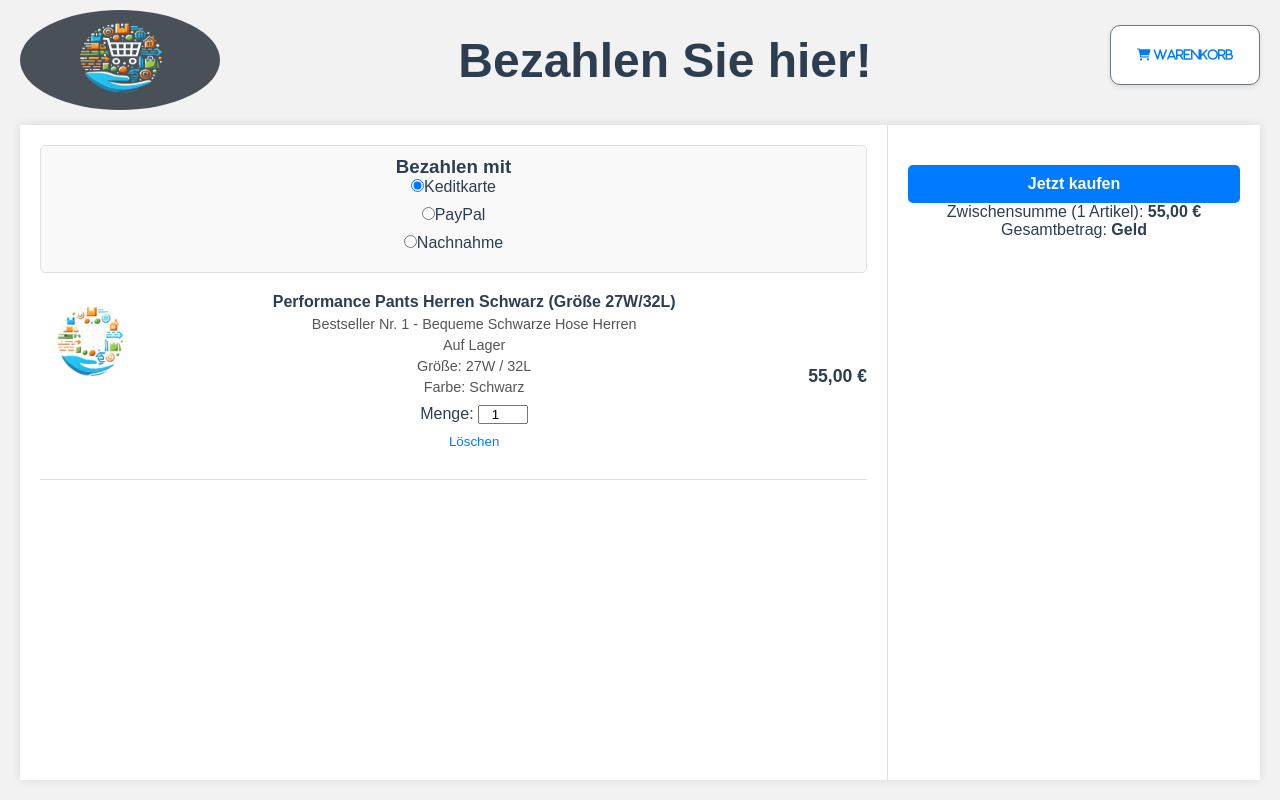
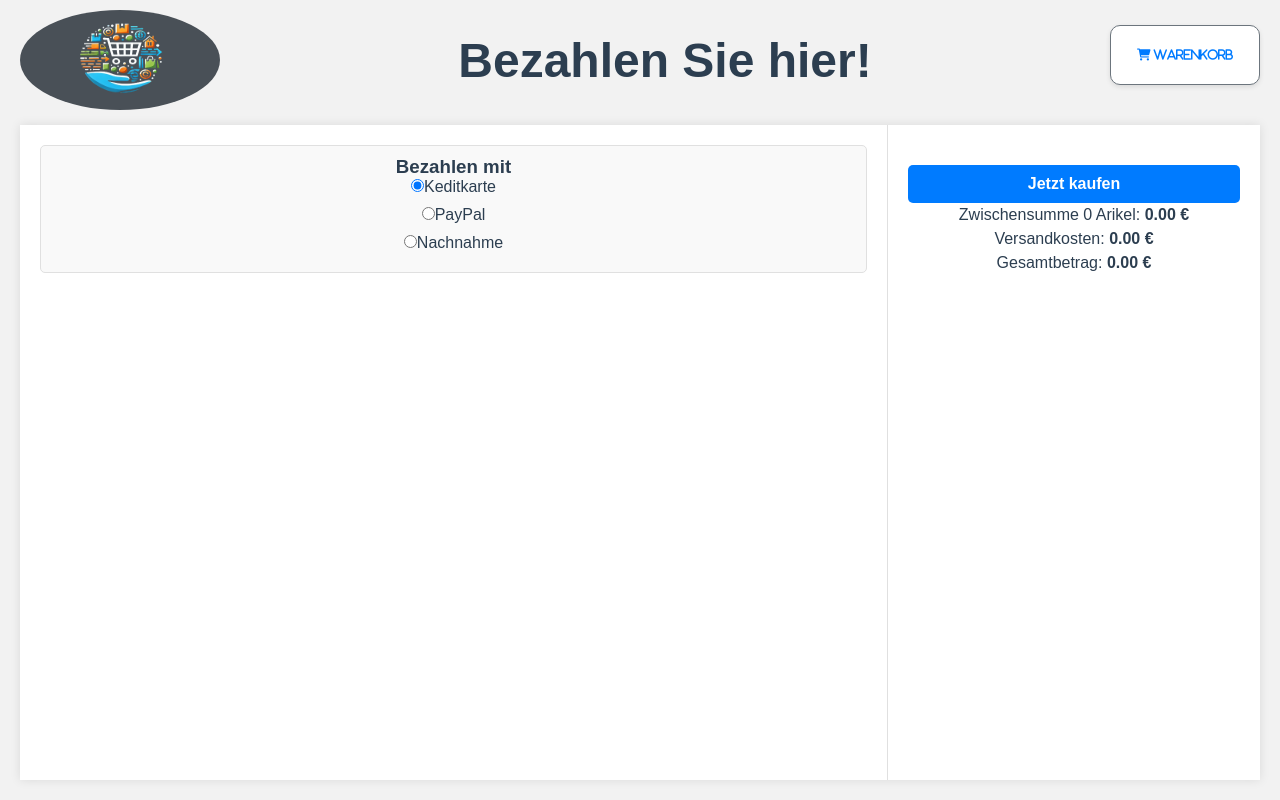
Before and after one commit to PinguGit/Project-ShopBase, a Vue app in the folder Frontend/frontend/: page /checkout-page in a window 1280 px wide. Built offline with nearby package versions, Linux system fonts and the light colour scheme.

Commit message:
shopping und checkout page

```diff
--- a/Frontend/frontend/src/stores/cart.js
+++ b/Frontend/frontend/src/stores/cart.js
@@ -27,7 +27,7 @@ export const useCartStore = defineStore('cart', {
         updateItemQuantity(index, quantity) {
         // Sicherstellen, dass das Produkt existiert und die Menge >= 1 ist
         if (this.activ_products_shoppingcart[index]) {
-            this.activ_products_shoppingcart[index].quantity = Math.max(quantity, 1); // Menge nicht kleiner als 1
+            this.activ_products_shoppingcart[index].anzahl = Math.max(quantity, 1); // Menge nicht kleiner als 1
         }
       }
     }
--- a/Frontend/frontend/src/views/checkout_page.vue
+++ b/Frontend/frontend/src/views/checkout_page.vue
@@ -42,24 +42,25 @@
                             <label for="cash-on-delivery">Nachnahme</label>
                         </div>
                     </div>
+                    <div v-for="(item, index) in groupedCartItems" :key="index">
                         <div class="cart-item">
                             <div class="item-image">
                                 <img src="../assets/LogoReal.png" alt="Artikelbild" width="100px" height="100px">
                             </div>
                             <div class="item-details">
-                            <p class="item-title">Performance Pants Herren Schwarz (Größe 27W/32L)</p>
-                            <p class="item-subtitle">Bestseller Nr. 1 - Bequeme Schwarze Hose Herren</p>
+                                <p class="item-title">{{ item.produkt_name}}</p>
                                 <p class="item-availability">Auf Lager</p>
                                 <p class="item-size">Größe: 27W / 32L</p>
                                 <p class="item-color">Farbe: Schwarz</p>
                                 <div class="item-actions">
                                     <label for="quantity">Menge: </label>
-                                <input id="quantity" type="number" value="1" min="1">
-                                <button>Löschen</button>
+                                    <p> {{ item.anzahl }}</p>
+                                    <button @click="removeFromCart(item)" style="width: 50px;">Löschen</button>
                                 </div>
                             </div>
                             <div class="item-price">
-                            <p>55,00 €</p>
+                                <p>{{ (item.preis * item.anzahl).toFixed(2) }} €</p>
+                            </div>
                         </div>
                     </div>
 
@@ -69,14 +70,92 @@
                 <!-- Zahlungsbereich -->
                 <div class="payment-section">
                     <button class="buy-button">Jetzt kaufen</button>
-                    <p>Zwischensumme (1 Artikel): <strong>55,00 €</strong></p>
-                    <p>Gesamtbetrag: <strong>Geld</strong></p>
+                    <p>Zwischensumme {{ totalItems }} Arikel: <strong>{{ totalAmount.toFixed(2) }} €</strong></p>
+                    <p>Versandkosten: <strong>0.00 €</strong></p>
+                    <p>Gesamtbetrag: <strong>{{ totalAmount.toFixed(2) }} €</strong></p>
                 </div>
             </div>
         </div>
     </body>
     </html>
 </template>
+
+<script>
+import { useCartStore } from '@/stores/cart';
+import { computed } from 'vue';
+
+export default {
+    name: 'ShoppingCart',
+    setup() {
+        const cartStore = useCartStore();
+
+        // Greife auf die aktiven Produkte im Warenkorb zu
+        const cartItems = computed(() => cartStore.activ_products_shoppingcart);
+
+
+        // Gruppiere die Produkte und zähke die Menge pro Produkt
+        const groupedCartItems = computed(() => {
+            const uniqueItems = [];
+            cartItems.value.forEach((item) => {
+                const existingItem = uniqueItems.find(
+                    (uniqueItem) => uniqueItem.produkt_name === item.produkt_name
+                );
+                if (existingItem) {
+                    existingItem.quantity += item.anzahl || 1;
+                } else {
+                    uniqueItems.push({ ...item, quantity: item.anzahl || 1});
+                }
+            });
+            return uniqueItems;
+        });
+
+        // Berechne die Gesamtanzahl der Artikel im Warenkorb
+        const totalItems = computed(() => {
+            return groupedCartItems.value.reduce((total, item) => total + item.anzahl, 0);
+        });
+
+        // Berechne den Gesamtpreis aller Artikel im Warenkorb
+        const totalAmount = computed(() => {
+            return groupedCartItems.value.reduce((total, item) => total + item.preis * item.anzahl, 0);
+        });
+
+        // Entferne einen Artikel aus dem Warenkorb,
+        function removeFromCart(item) {
+            const index = cartItems.value.findIndex(cartItem => cartItem.produkt_name === item.produkt_name);
+            if (index > -1){
+                cartStore.removeFromCart(index); // Entferne Produkt aus dem Store
+            }
+        }
+
+        // Aktualisiere die Menge im Warenkorb, wenn Benutzer die ändert
+        function updateQuantity(item) {
+            const NewQuantity = Math.max(item.anzahl, 1);
+            const index = cartItems.value.findIndex(cartItem => cartItem.produkt_name === item.produkt_name);
+            if (index > -1){
+                cartStore.updateItemQuantity(index, NewQuantity);
+            }
+        }
+
+
+        // grid-template-row Berechnung anhand der Anzahl im groupedCartItems
+        const gridStyle = computed(() => {
+            const rows = groupedCartItems.value.length > 0 ? `repeat(${groupedCartItems.value.length}, 200px)` : '200px';
+            return {
+                'grid-template-rows': rows
+            };
+        });
+
+        return {
+            groupedCartItems,
+            totalItems,
+            totalAmount,
+            removeFromCart,
+            gridStyle,
+            updateQuantity
+        };
+    }
+};
+</script>
 
 <style>
 * {
@@ -181,6 +260,10 @@ body {
 .payment-option {
     margin-bottom: 10px;
 }
+
+.payment-section {
+    line-height: 1.5rem;
+}
 /* Cart Items */
 .cart-item {
     display: flex;
@@ -205,7 +288,10 @@ body {
     margin: 5px 0;
 }
 .item-actions {
-    margin-top: 10px;
+    display: flex;
+    align-items: center;
+    justify-content: center;
+    gap: 10px;
 }
 .item-actions input {
     width: 50px;
--- a/Frontend/frontend/src/views/shopping-cart_page.vue
+++ b/Frontend/frontend/src/views/shopping-cart_page.vue
@@ -48,7 +48,7 @@
                                     <input
                                         id="quantity"
                                         type="number"
-                                        v-model.number="item.quantity"
+                                        v-model.number="item.anzahl"
                                         min="1"
                                         @change="updateQuantity(item)"
                                     >
@@ -56,7 +56,7 @@
                                 </div>
                             </div>
                             <div class="item-price">
-                                <p>{{ (item.preis * item.quantity).toFixed(2) }} €</p>
+                                <p>{{ (item.preis * item.anzahl).toFixed(2) }} €</p>
                             </div>
                         </div>
                     </div>
@@ -97,9 +97,9 @@ export default {
                     (uniqueItem) => uniqueItem.produkt_name === item.produkt_name
                 );
                 if (existingItem) {
-                    existingItem.quantity += 1;
+                    existingItem.quantity += item.anzahl || 1;
                 } else {
-                    uniqueItems.push({ ...item, quantity: 1});
+                    uniqueItems.push({ ...item, quantity: item.anzahl || 1});
                 }
             });
             return uniqueItems;
@@ -107,12 +107,12 @@ export default {
 
         // Berechne die Gesamtanzahl der Artikel im Warenkorb
         const totalItems = computed(() => {
-            return groupedCartItems.value.reduce((total, item) => total + item.quantity, 0);
+            return groupedCartItems.value.reduce((total, item) => total + item.anzahl, 0);
         });
 
         // Berechne den Gesamtpreis aller Artikel im Warenkorb
         const totalAmount = computed(() => {
-            return groupedCartItems.value.reduce((total, item) => total + item.preis * item.quantity, 0);
+            return groupedCartItems.value.reduce((total, item) => total + item.preis * item.anzahl, 0);
         });
 
         // Entferne einen Artikel aus dem Warenkorb,
@@ -125,10 +125,10 @@ export default {
 
         // Aktualisiere die Menge im Warenkorb, wenn Benutzer die ändert
         function updateQuantity(item) {
-            const quantity = Math.max(item.quantity, 1);
+            const NewQuantity = Math.max(item.anzahl, 1);
             const index = cartItems.value.findIndex(cartItem => cartItem.produkt_name === item.produkt_name);
             if (index > -1){
-                cartStore.updateItemQuantity(index, quantity);
+                cartStore.updateItemQuantity(index, NewQuantity);
             }
         }
 
```
Also changed, not shown: 1 other file (tests, documents, lock files or other folders). Lines whose indentation alone changed are shown as unchanged.
